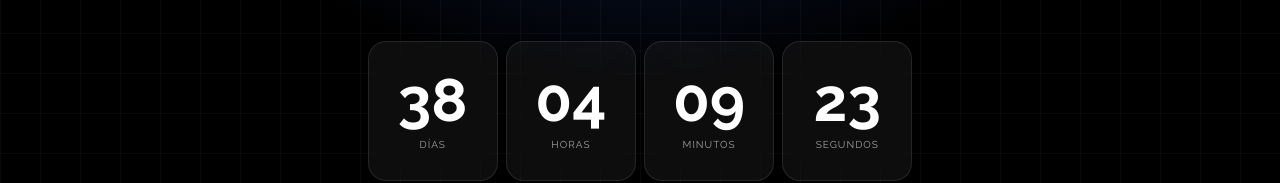
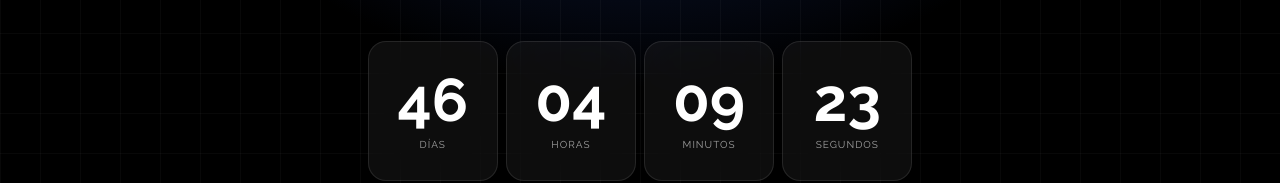
Before and after one commit to codeblis/bvh, a Next.js app: page / in a window 1280 px wide. Shown: the part 527-710 px from the top of the page. Built offline with nearby package versions, Linux system fonts and the light colour scheme; a web font is replaced by a local one.

Commit message:
Update launch date to August 28, 2026

```diff
--- a/src/app/page.tsx
+++ b/src/app/page.tsx
@@ -30,7 +30,7 @@ function getTimeRemaining(target: Date) {
 
 export default function Home() {
 	const launchDate =
-		process.env.NEXT_PUBLIC_LAUNCH_DATE ?? "2026-08-20T00:00:00Z";
+		process.env.NEXT_PUBLIC_LAUNCH_DATE ?? "2026-08-28T00:00:00Z";
 
 	const targetDate = new Date(launchDate);
 
```
